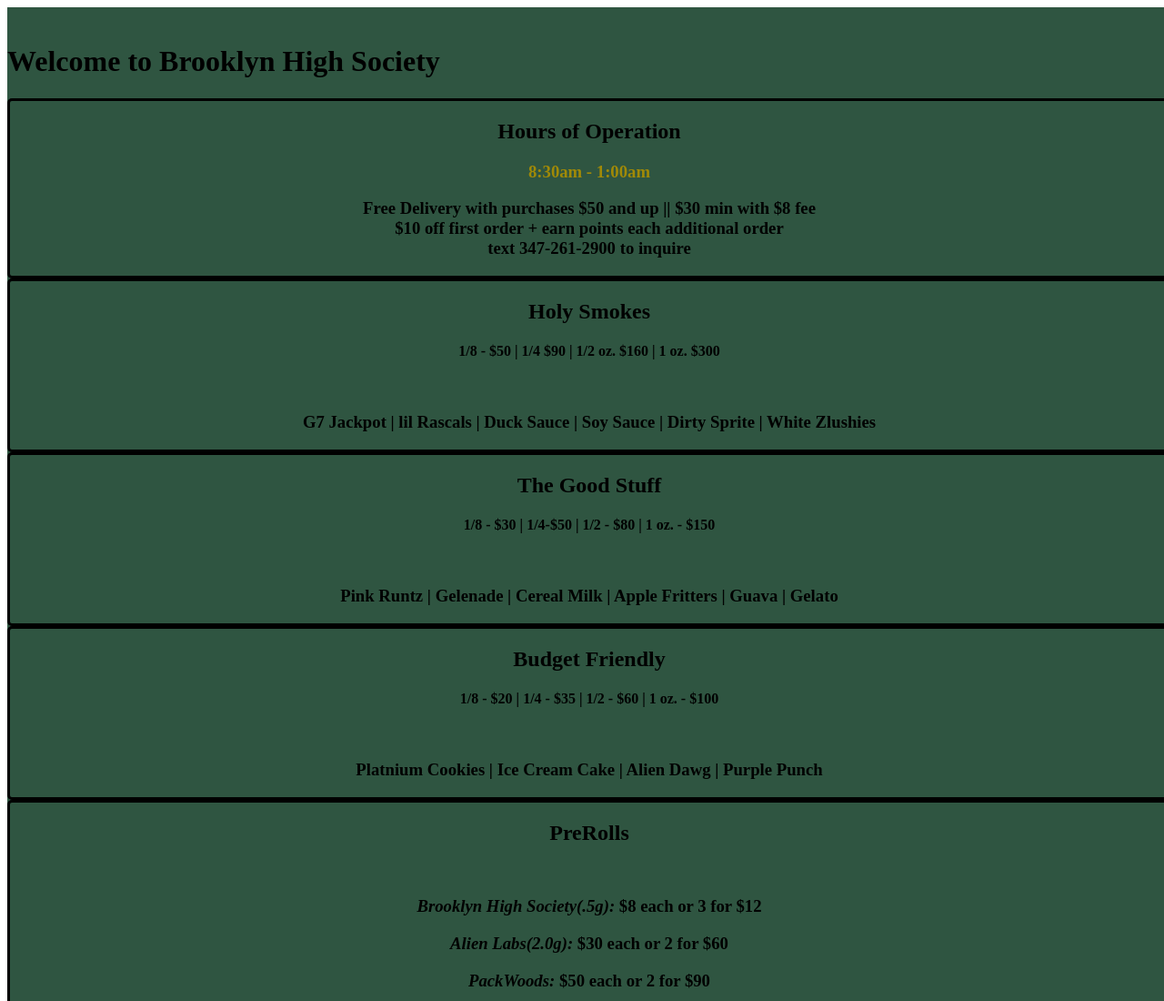
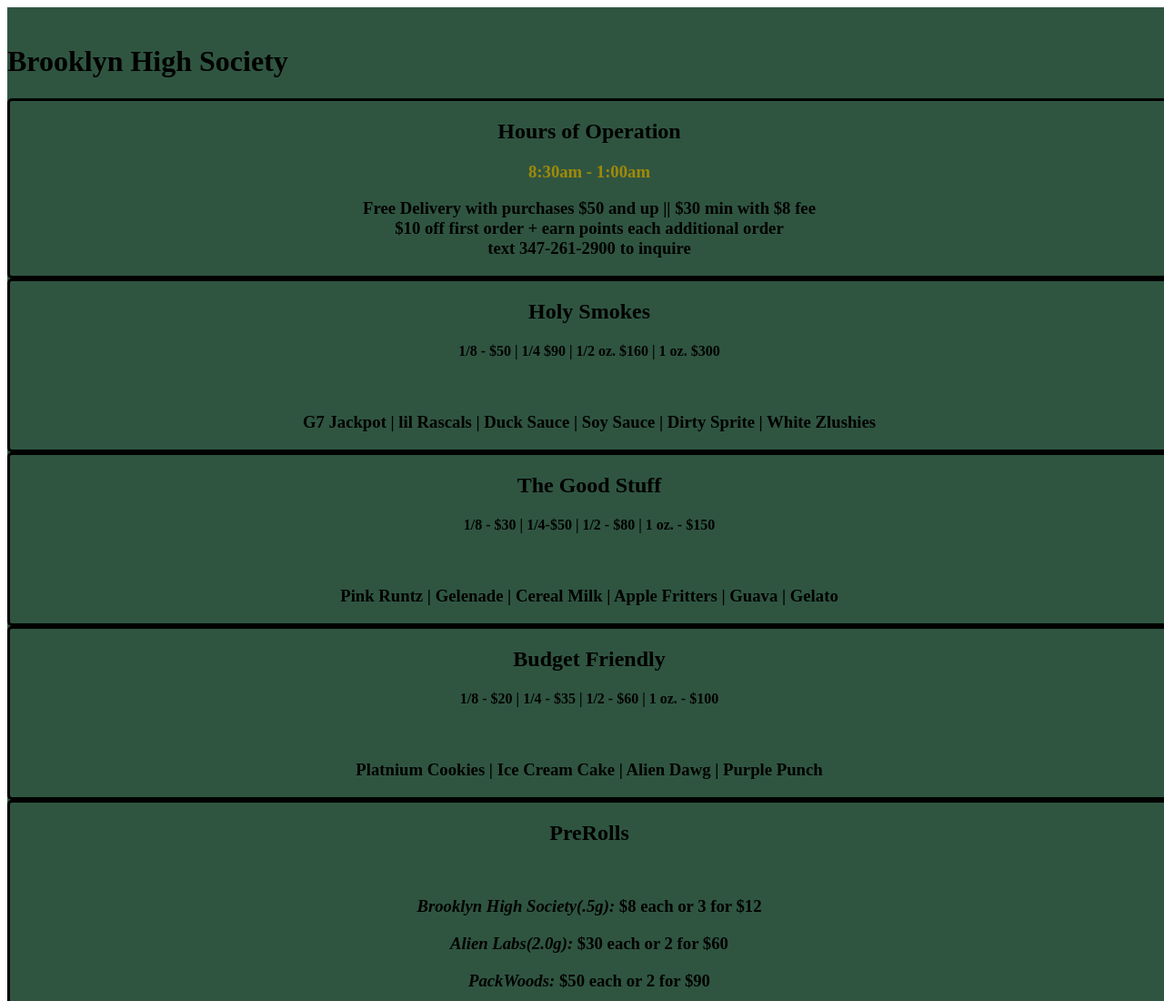
Before and after one commit to Bklyn-High/society, a plain HTML site: page index.html in a window 1280 px wide. Shown: the top 1100 px of the page at 91% size. Drawn offline with Linux system fonts and the light colour scheme.

Commit message:
Update index.html
deleted "welcome" from h1

```diff
--- a/index.html
+++ b/index.html
@@ -8,7 +8,7 @@
   </head>
   <body>
     <div class="contain">
-      <h1>Welcome to Brooklyn High Society</h1>
+      <h1>Brooklyn High Society</h1>
       <div class="hrs">
         <h2>Hours of Operation <br /></h2>
         <h3 id="ho">8:30am - 1:00am</h3>
```
